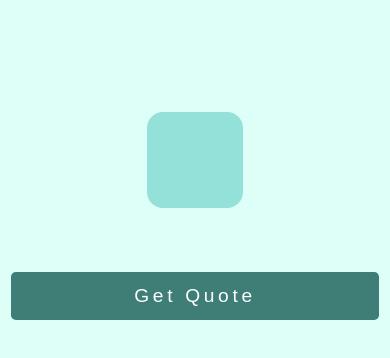
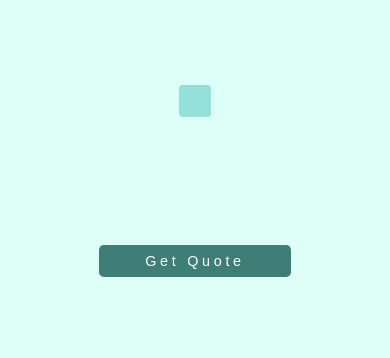
Before and after one commit to Vishesh-Verma-Work/Random-Quote-Generator-with-API-Integration, a plain HTML site: page index.html in a window 390 px wide. Drawn offline with nearby package versions, Linux system fonts and the light colour scheme.

Commit message:
Added responsiveness

```diff
--- a/app.js
+++ b/app.js
@@ -1,39 +1,10 @@
-// let btn = document.querySelector("#button")
-// btn.addEventListener("click", () => {
-//     let fac = getquote();
-//     console.log(fac);
-// });
-
-
-// async function getquote() {
-//     let quote =  await axios.get("https://quote-garden.onrender.com/api/v3/quotes");
-//     return  quote.data.quoteText;
-
-// }
-
-
-// let btn = document.querySelector("#button");
-// btn.addEventListener("click", () => {
-//     getQuote(); // Call the getQuote function when the button is clicked
-// });
-
-// async function getQuote() {
-//     try {
-//         const response = await axios.get("https://api.example.com/quotes"); // Replace with a valid API endpoint
-//         const quoteData = response.data;
-//         console.log(quoteData);
-//     } catch (error) {
-//         console.error("Error getting the quote:", error);
-//     }
-// }
-
 let para = document.querySelector(".para");
 let writer = document.querySelector(".writer");
 let btn = document.querySelector("#button");
 btn.addEventListener("click", async () => {
     let fac = await getquote();
-    para.innerText = fac[0];
-    writer.innerText = fac[1];
+    para.innerText = `"${fac[0]}"`;
+    writer.innerText = `~ ${fac[1]}`;
 });
 
 async function getquote() {
--- a/style.css
+++ b/style.css
@@ -40,7 +40,7 @@
     text-align: end;
     /* background-color: aqua; */
     margin-bottom: 2rem;
-    padding-right: 3rem;
+    padding-right: 7rem;
 }
 
 .btn  button{
@@ -54,5 +54,33 @@
     height: 3rem;
     width: 23rem;
     border-radius: .3rem;
-    /* align-items: center; */
+    transition: 0ms;
 }
+
+.btn button:hover {
+    background-color: #1f403c;
+}
+
+@media (max-width : 500px) {
+    .quote {
+        border-radius: .23rem;
+        padding: 1rem;
+        font-size: 1rem;
+    }
+
+    .main {
+        padding: 1.3rem;
+    }
+
+    .writer {
+        padding: 2rem;
+        font-size: .9rem;
+    }
+
+    .btn  button{
+        font-size: .9rem;
+        height: 2rem;
+        width: 12rem;
+    }
+
+}
```
